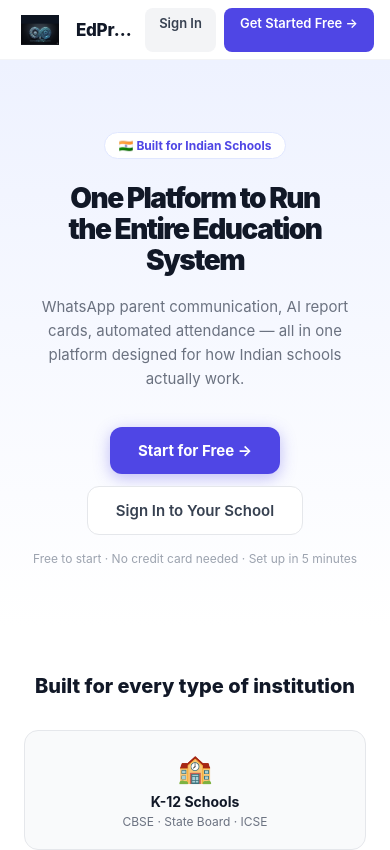
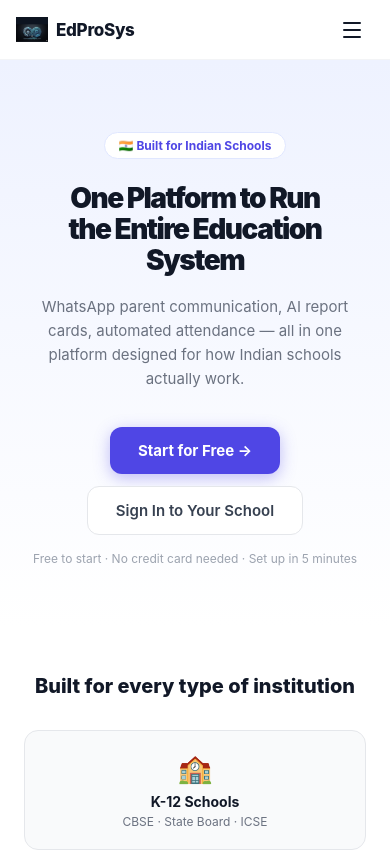
Before and after one commit to PranixQuick/School-OS, a Next.js app: page / in a window 390 px wide. Shown: the top 850 px of the page. Built offline with nearby package versions, Linux system fonts and the light colour scheme.

Commit message:
feat-responsive-header-mobile-hamburger

```diff
--- a/app/page.tsx
+++ b/app/page.tsx
@@ -1,5 +1,6 @@
 import Link from 'next/link';
 import type { Metadata } from 'next';
+import Header from '../components/Header';
 
 export const metadata: Metadata = {
   title: 'EdProSys — School Management Platform for Indian Schools',
@@ -56,29 +57,7 @@ export default function HomePage() {
       />
 
       {/* NAV */}
-      <nav style={{ padding: '0 16px', height: 60, display: 'flex', alignItems: 'center', gap: 12, borderBottom: '1px solid #F3F4F6', position: 'sticky', top: 0, background: '#fff', zIndex: 50 }}>
-        <div style={{ display: 'flex', alignItems: 'center', gap: 12, minWidth: 0, flexShrink: 1 }}>
-          <img
-            src="/brand/icon.png"
-            alt="EdProSys logo"
-            width={48}
-            height={30}
-            style={{
-              width: 48,
-              height: 30,
-              objectFit: 'contain',
-              objectPosition: 'center',
-              display: 'block',
-              flexShrink: 0,
-            }}
-          />
-          <span style={{ fontWeight: 800, fontSize: 17, color: '#111827', letterSpacing: '-0.3px', whiteSpace: 'nowrap', flexShrink: 1, minWidth: 0, overflow: 'hidden', textOverflow: 'ellipsis' }}>EdProSys</span>
-        </div>
-        <div style={{ display: 'flex', gap: 8, alignItems: 'center', marginLeft: 'auto', flexShrink: 0 }}>
-          <Link href="/login" style={{ padding: '7px 14px', borderRadius: 8, fontSize: 13, fontWeight: 600, color: '#374151', textDecoration: 'none', background: '#F3F4F6' }}>Sign In</Link>
-          <Link href="/register" style={{ padding: '7px 16px', borderRadius: 8, fontSize: 13, fontWeight: 600, color: '#fff', textDecoration: 'none', background: '#4F46E5' }}>Get Started Free →</Link>
-        </div>
-      </nav>
+      <Header />
 
       {/* HERO */}
       <section style={{ textAlign: 'center', padding: '72px 24px 60px', background: 'linear-gradient(180deg, #EEF2FF 0%, #fff 100%)' }}>
--- /dev/null
+++ b/components/Header.tsx
@@ -0,0 +1,198 @@
+'use client';
+
+import { useState, useEffect, useRef } from 'react';
+import Link from 'next/link';
+import { usePathname } from 'next/navigation';
+import { Menu } from 'lucide-react';
+
+export default function Header() {
+  const [mobileOpen, setMobileOpen] = useState(false);
+  const [isMobile, setIsMobile] = useState(false);
+  const headerRef = useRef<HTMLDivElement>(null);
+  const pathname = usePathname();
+
+  useEffect(() => {
+    const handleResize = () => {
+      setIsMobile(window.innerWidth < 768);
+    };
+    handleResize();
+    window.addEventListener('resize', handleResize);
+    return () => window.removeEventListener('resize', handleResize);
+  }, []);
+
+  useEffect(() => {
+    setMobileOpen(false);
+  }, [pathname]);
+
+  useEffect(() => {
+    const handleClickOutside = (event: MouseEvent) => {
+      if (headerRef.current && !headerRef.current.contains(event.target as Node)) {
+        setMobileOpen(false);
+      }
+    };
+    document.addEventListener('mousedown', handleClickOutside);
+    return () => document.removeEventListener('mousedown', handleClickOutside);
+  }, []);
+
+  return (
+    <nav
+      ref={headerRef}
+      style={{
+        padding: '0 16px',
+        height: 60,
+        display: 'flex',
+        alignItems: 'center',
+        borderBottom: '1px solid #F3F4F6',
+        position: 'sticky',
+        top: 0,
+        background: '#fff',
+        zIndex: 50,
+      }}
+    >
+      {/* Brand logo + name */}
+      <div style={{ display: 'flex', alignItems: 'center', gap: isMobile ? 8 : 12, minWidth: 0, flexShrink: 1 }}>
+        <img
+          src="/brand/icon.png"
+          alt="EdProSys logo"
+          width={isMobile ? 32 : 48}
+          height={isMobile ? 32 : 30}
+          style={{
+            width: isMobile ? 32 : 48,
+            height: isMobile ? 32 : 30,
+            objectFit: 'contain',
+            objectPosition: 'center',
+            display: 'block',
+            flexShrink: 0,
+          }}
+        />
+        <span
+          style={{
+            fontWeight: 800,
+            fontSize: 17,
+            color: '#111827',
+            letterSpacing: '-0.3px',
+            whiteSpace: 'nowrap',
+            flexShrink: isMobile ? 0 : 1,
+            minWidth: 0,
+            overflow: 'hidden',
+            textOverflow: 'ellipsis',
+          }}
+        >
+          EdProSys
+        </span>
+      </div>
+
+      {/* Desktop view */}
+      {!isMobile && (
+        <div style={{ display: 'flex', gap: 8, alignItems: 'center', marginLeft: 'auto', flexShrink: 0 }}>
+          <Link
+            href="/login"
+            style={{
+              padding: '7px 14px',
+              borderRadius: 8,
+              fontSize: 13,
+              fontWeight: 600,
+              color: '#374151',
+              textDecoration: 'none',
+              background: '#F3F4F6',
+            }}
+          >
+            Sign In
+          </Link>
+          <Link
+            href="/register"
+            style={{
+              padding: '7px 16px',
+              borderRadius: 8,
+              fontSize: 13,
+              fontWeight: 600,
+              color: '#fff',
+              textDecoration: 'none',
+              background: '#4F46E5',
+            }}
+          >
+            Get Started Free →
+          </Link>
+        </div>
+      )}
+
+      {/* Mobile view hamburger */}
+      {isMobile && (
+        <button
+          onClick={() => setMobileOpen(o => !o)}
+          style={{
+            marginLeft: 'auto',
+            width: 44,
+            height: 44,
+            display: 'flex',
+            alignItems: 'center',
+            justifyContent: 'center',
+            background: 'none',
+            border: 'none',
+            cursor: 'pointer',
+            padding: 0,
+            color: '#111827',
+          }}
+          aria-label="Menu"
+        >
+          <Menu style={{ width: 24, height: 24 }} />
+        </button>
+      )}
+
+      {/* Mobile dropdown panel */}
+      {isMobile && mobileOpen && (
+        <div
+          style={{
+            position: 'absolute',
+            top: '100%',
+            left: 0,
+            right: 0,
+            background: '#fff',
+            borderBottom: '1px solid #F3F4F6',
+            boxShadow: '0 10px 15px -3px rgba(0, 0, 0, 0.1)',
+            padding: 16,
+            display: 'flex',
+            flexDirection: 'column',
+            gap: 12,
+            zIndex: 100,
+          }}
+        >
+          <Link
+            href="/login"
+            onClick={() => setMobileOpen(false)}
+            style={{
+              textAlign: 'center',
+              padding: '10px 0',
+              borderRadius: 8,
+              fontSize: 14,
+              fontWeight: 600,
+              color: '#374151',
+              textDecoration: 'none',
+              background: '#F3F4F6',
+              display: 'block',
+            }}
+          >
+            Sign In
+          </Link>
+          <Link
+            href="/register"
+            onClick={() => setMobileOpen(false)}
+            style={{
+              textAlign: 'center',
+              padding: '12px 0',
+              borderRadius: 8,
+              fontSize: 14,
+              fontWeight: 600,
+              color: '#fff',
+              textDecoration: 'none',
+              background: '#4F46E5',
+              display: 'block',
+            }}
+          >
+            Get Started Free →
+          </Link>
+        </div>
+      )}
+    </nav>
+  );
+}
```
